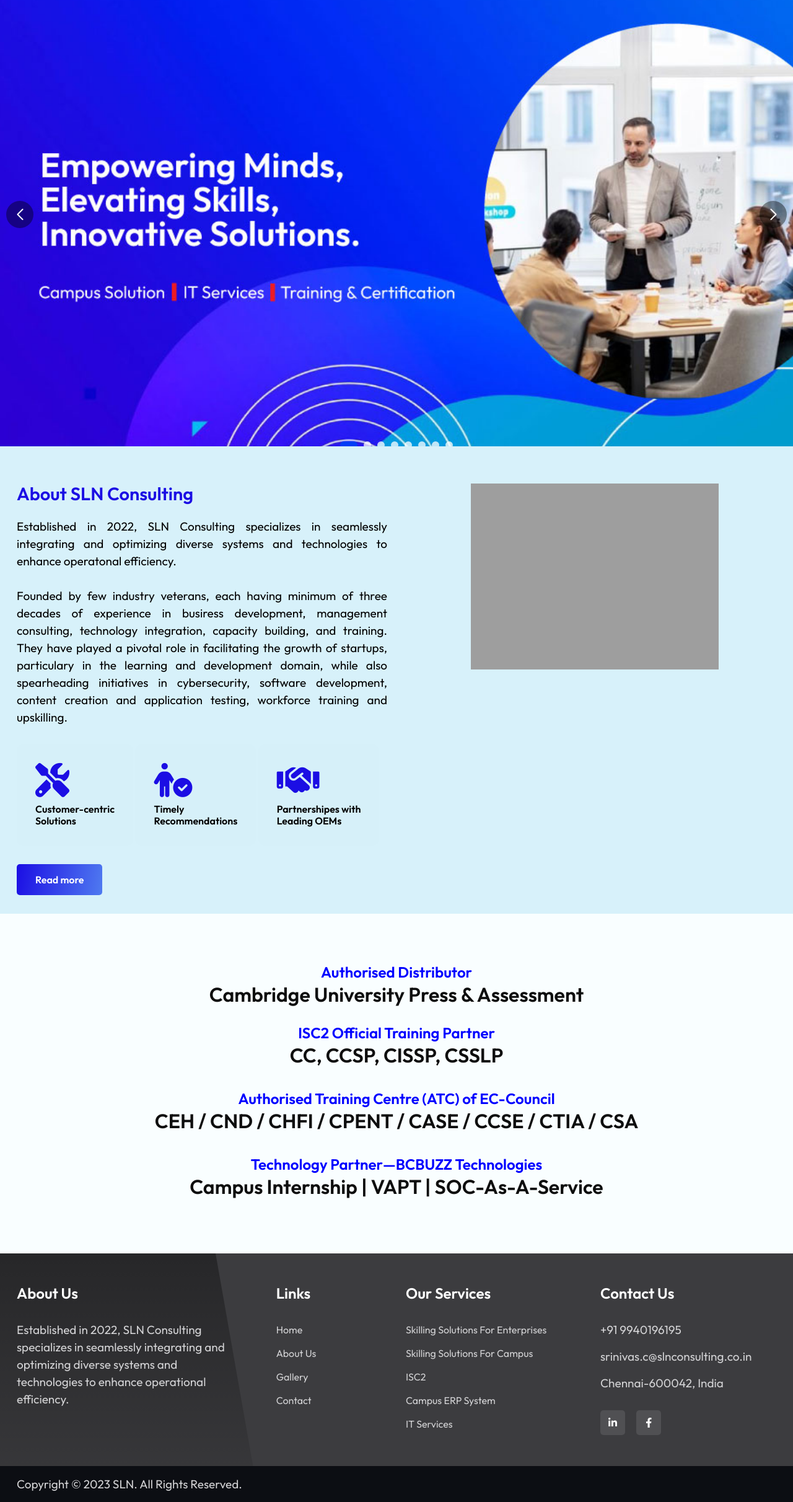
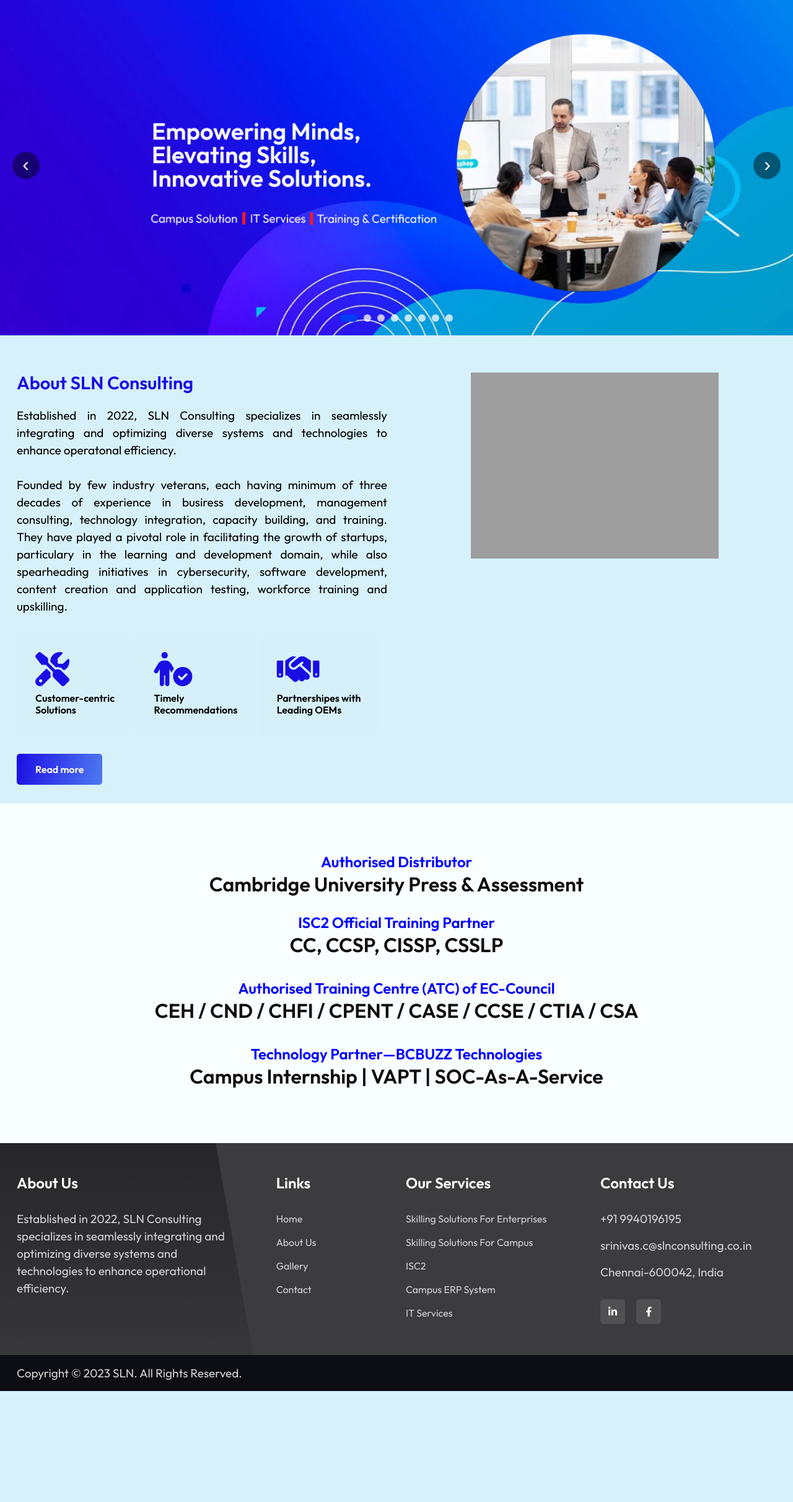
Before and after one commit to franklinefrankline/SLN-consulting, a PHP site: page / in a window 1280 px wide. Shown: the part 108-2531 px from the top of the page at 62% size. After the commit the page ends 2352 px from the top, so only its background shows below. Run offline with PHP 8.4, Linux system fonts and the light colour scheme; some libraries are stand-ins or nearby versions; grey boxes are pictures that could not be loaded.

Commit message:
Fix homepage banner layout, remove bottom gap, and replace nav buttons with clean chevrons

```diff
--- a/index.php
+++ b/index.php
@@ -63,52 +63,129 @@
         cursor: pointer;
     }
 
-    .slider, .mySwiper, .swiper, swiper-container {
+    .slider {
         width: 100%;
-        height: 100%;
+        position: relative;
+        margin: 0;
+        padding: 0;
+        overflow: hidden;
+        background-color: #ffffff;
+    }
+
+    /* On desktop (>=1024px), navbar is fixed/absolute (~100px height), so provide top clearance */
+    @media screen and (min-width: 1024px) {
+        .slider {
+            padding-top: 100px;
+        }
+    }
+
+    /* On tablet/mobile (<1024px), navbar is relative in document flow, so no top padding needed */
+    @media screen and (max-width: 1023px) {
+        .slider {
+            padding-top: 0;
+        }
+    }
+
+    .slider .mtop-1 {
+        margin-top: 0 !important;
+    }
+
+    .mySwiper, .swiper {
+        width: 100%;
         position: relative;
         overflow: hidden;
     }
 
-    .swiper-slide, swiper-slide {
-        text-align: center;
-        font-size: 18px;
-        background-color: #fff !important;
+    .mySwiper .swiper-wrapper {
+        width: 100%;
+        height: auto;
+    }
+
+    .mySwiper .swiper-slide {
+        width: 100%;
+        aspect-ratio: 1349 / 579;
+        max-height: 600px;
         display: flex;
         justify-content: center;
         align-items: center;
+        background-color: #ffffff !important;
         overflow: hidden;
     }
 
-    .swiper-slide img, swiper-slide img {
+    .mySwiper .swiper-slide img {
+        width: 100%;
+        height: 100%;
+        object-fit: cover;
+        object-position: center;
         display: block;
-        width: 100%;
-        height: 100vh;
-        object-fit: cover;
         cursor: pointer;
     }
 
-    /* Swiper Navigation & Pagination Controls */
+    /* Swiper Navigation Chevron Controls */
     .mySwiper .swiper-button-prev,
     .mySwiper .swiper-button-next {
-        color: #ffffff;
-        background: rgba(0, 0, 0, 0.4);
+        color: #ffffff !important;
+        background: rgba(0, 0, 0, 0.45);
         width: 44px;
         height: 44px;
         border-radius: 50%;
         transition: all 0.3s ease;
         z-index: 10;
+        display: flex !important;
+        align-items: center;
+        justify-content: center;
+        cursor: pointer;
+        outline: none;
     }
 
-    .mySwiper .swiper-button-prev:after,
+    .mySwiper .swiper-button-prev {
+        left: 20px;
+        right: auto;
+    }
+
+    .mySwiper .swiper-button-next {
+        right: 20px;
+        left: auto;
+    }
+
+    /* Left chevron symbol (‹) replacing 'prev' */
+    .mySwiper .swiper-button-prev:after {
+        content: '‹' !important;
+        font-family: Arial, -apple-system, BlinkMacSystemFont, "Segoe UI", Roboto, sans-serif !important;
+        font-size: 32px !important;
+        line-height: 1 !important;
+        font-weight: 300 !important;
+        color: #ffffff !important;
+        display: flex !important;
+        align-items: center !important;
+        justify-content: center !important;
+        width: 100% !important;
+        height: 100% !important;
+        margin-top: -3px;
+        text-indent: -1px;
+    }
+
+    /* Right chevron symbol (›) replacing 'next' */
     .mySwiper .swiper-button-next:after {
-        font-size: 18px;
-        font-weight: bold;
+        content: '›' !important;
+        font-family: Arial, -apple-system, BlinkMacSystemFont, "Segoe UI", Roboto, sans-serif !important;
+        font-size: 32px !important;
+        line-height: 1 !important;
+        font-weight: 300 !important;
+        color: #ffffff !important;
+        display: flex !important;
+        align-items: center !important;
+        justify-content: center !important;
+        width: 100% !important;
+        height: 100% !important;
+        margin-top: -3px;
+        text-indent: 1px;
     }
 
     .mySwiper .swiper-button-prev:hover,
     .mySwiper .swiper-button-next:hover {
         background: #013df5;
+        color: #ffffff !important;
     }
 
     .mySwiper .swiper-pagination {
```
Also changed, not shown: other parts of index.php (+13 -30 lines).
